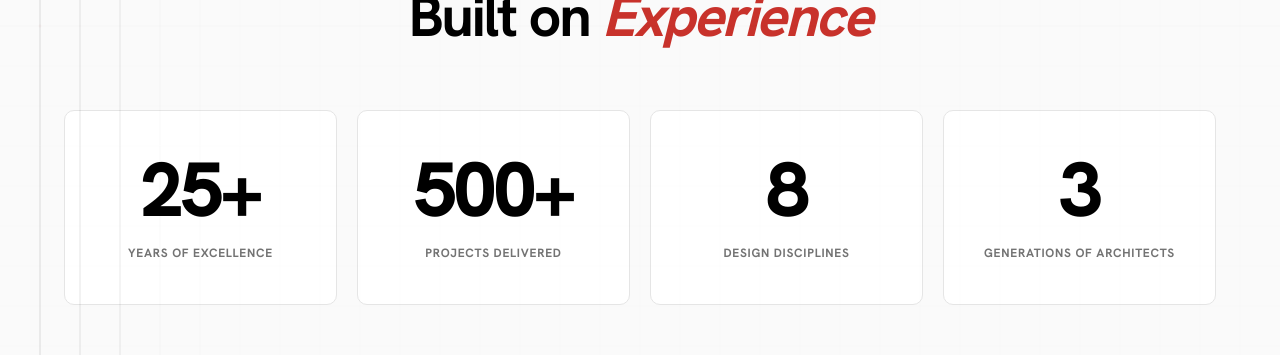
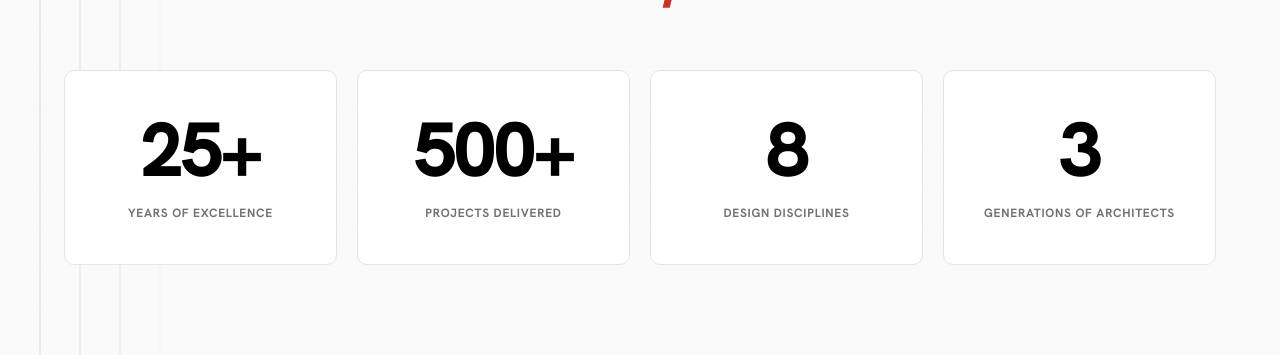
Before and after one commit to architsethi/archidesignsolutions-website, a Next.js app: page / in a window 1280 px wide. Shown: the part 1148-1503 px from the top of the page. Built offline with nearby package versions, Linux system fonts and the light colour scheme.

Commit message:
style: stats -40px up, opaque cards with hover glow, lighter footer grid (0.03)

```diff
--- a/src/app/page.module.css
+++ b/src/app/page.module.css
@@ -399,6 +399,7 @@
 .statsSection {
   position: relative;
   padding: var(--space-14) 0;
+  margin-top: -40px;
   background: var(--neutral-50);
   overflow: hidden;
 }
@@ -407,6 +408,8 @@
   display: grid;
   grid-template-columns: repeat(4, 1fr);
   gap: var(--space-5);
+  position: relative;
+  z-index: 1;
 }
 
 .stat {
@@ -418,6 +421,16 @@
   background: var(--white);
   border-radius: var(--radius-lg);
   border: 1px solid var(--border-subtle);
+  transition: all 0.3s ease;
+  cursor: default;
+}
+
+.stat:hover {
+  transform: translateY(-4px);
+  box-shadow:
+    0 8px 24px rgba(200, 50, 43, 0.08),
+    0 0 0 1px rgba(200, 50, 43, 0.12);
+  border-color: rgba(200, 50, 43, 0.2);
 }
 
 .statValue {
--- a/src/components/Footer.tsx
+++ b/src/components/Footer.tsx
@@ -86,7 +86,7 @@ export default function Footer() {
 
       {/* Main Footer */}
       <div className={`container ${styles.main}`}>
-        <InteractiveGrid className={styles.footerCanvas} />
+        <InteractiveGrid className={styles.footerCanvas} opacity={0.03} />
 
         {/* ── Top tier: Brand identity + Contact info ── */}
         <div className={styles.topTier}>
--- a/src/components/InteractiveGrid.tsx
+++ b/src/components/InteractiveGrid.tsx
@@ -4,9 +4,10 @@ import { useRef, useEffect } from "react";
 
 interface InteractiveGridProps {
   className?: string;
+  opacity?: number;
 }
 
-export default function InteractiveGrid({ className }: InteractiveGridProps) {
+export default function InteractiveGrid({ className, opacity = 0.05 }: InteractiveGridProps) {
   const canvasRef = useRef<HTMLCanvasElement>(null);
   const mouseRef = useRef({ x: 0, y: 0 });
   const animRef = useRef<number>(0);
@@ -54,7 +55,7 @@ export default function InteractiveGrid({ className }: InteractiveGridProps) {
       for (let x = spacing; x < w; x += spacing) {
         const dist = Math.abs(x - mx);
         const proximity = Math.max(0, 1 - dist / radius);
-        const alpha = 0.05 + proximity * 0.14;
+        const alpha = opacity + proximity * 0.14;
 
         ctx.beginPath();
         ctx.moveTo(x, 0);
@@ -68,7 +69,7 @@ export default function InteractiveGrid({ className }: InteractiveGridProps) {
       for (let y = spacing; y < h; y += spacing) {
         const dist = Math.abs(y - my);
         const proximity = Math.max(0, 1 - dist / radius);
-        const alpha = 0.05 + proximity * 0.14;
+        const alpha = opacity + proximity * 0.14;
 
         ctx.beginPath();
         ctx.moveTo(0, y);
@@ -103,7 +104,7 @@ export default function InteractiveGrid({ className }: InteractiveGridProps) {
       window.removeEventListener("mousemove", handleMouseMove);
       cancelAnimationFrame(animRef.current);
     };
-  }, []);
+  }, [opacity]);
 
   return <canvas ref={canvasRef} className={className} />;
 }
```
